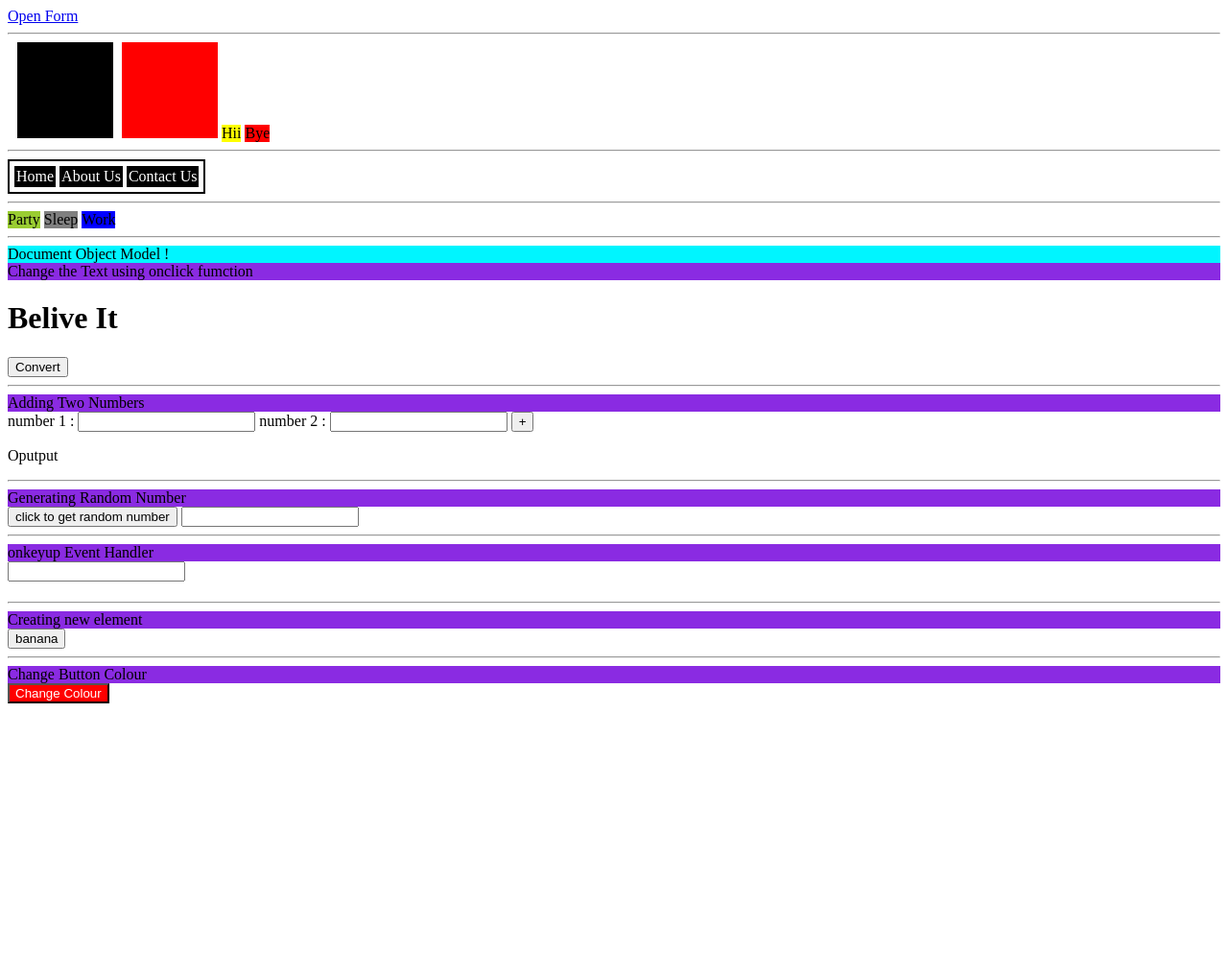
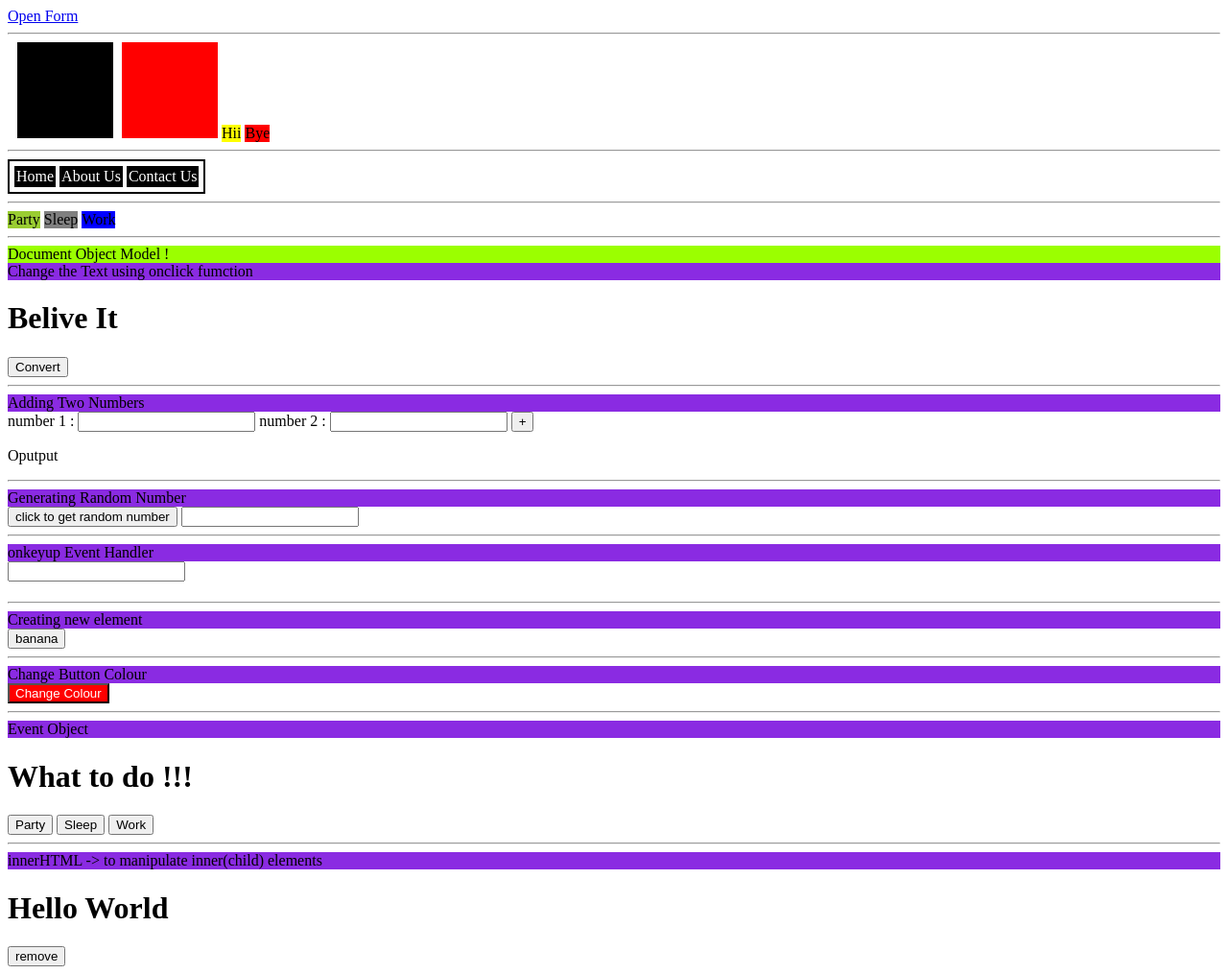
Before and after one commit to Jakan2000/Stark-Industries, a plain HTML site: page index.html in a window 1280 px wide. Shown: the whole page at 96% size. Before the commit the page ends 800 px from the top, so only its background shows below. Drawn offline with Linux system fonts and the light colour scheme.

Commit message:
innerHTML

```diff
--- a/index.html
+++ b/index.html
@@ -36,7 +36,7 @@
 
     <hr>
 
-    <div style="background-color: rgb(0, 245, 255);">Document Object Model !</div>
+    <div style="background-color: rgb(155, 255, 0);">Document Object Model !</div>
     <div style="background-color: blueviolet;">Change the Text using onclick fumction</div>
     <h1 id="h1">Belive It</h1>
     <button onclick="convert()">Convert</button>
@@ -71,6 +71,23 @@
 
     <div style="background-color: blueviolet;">Change Button Colour</div>
     <button id="change_colour_button" onclick="change_button_colour()">Change Colour</button>
+
+    <hr>
+
+    <div style="background-color: blueviolet;">Event Object</div>
+    <h1 id="selected_text">What to do !!!</h1>
+    <button onclick="getSelectedButtonValue(event)">Party</button>
+    <button onclick="getSelectedButtonValue(event)">Sleep</button>
+    <button onclick="getSelectedButtonValue(event)">Work</button>
+
+    <hr>
+
+    <div style="background-color: blueviolet;">innerHTML -> to manipulate inner(child) elements</div>
+    <div id="remove_tag">
+        <h1>Hello World</h1>
+    </div>
+    <button id="remove_tag_button" onclick="remove_tag()">remove</button>
+
 
 </body>
 
@@ -116,6 +133,17 @@
         btn.textContent = "colour changed"
     }
 
+    function getSelectedButtonValue(event){
+        let h1 = document.getElementById("selected_text")
+        h1.textContent = event.target.textContent
+    }
+
+    function remove_tag(){
+        let div = document.getElementById("remove_tag")
+        div.innerHTML = "h1 tag removed and this string replaced"
+
+    }
+
 </script>
 
 </html>
```
